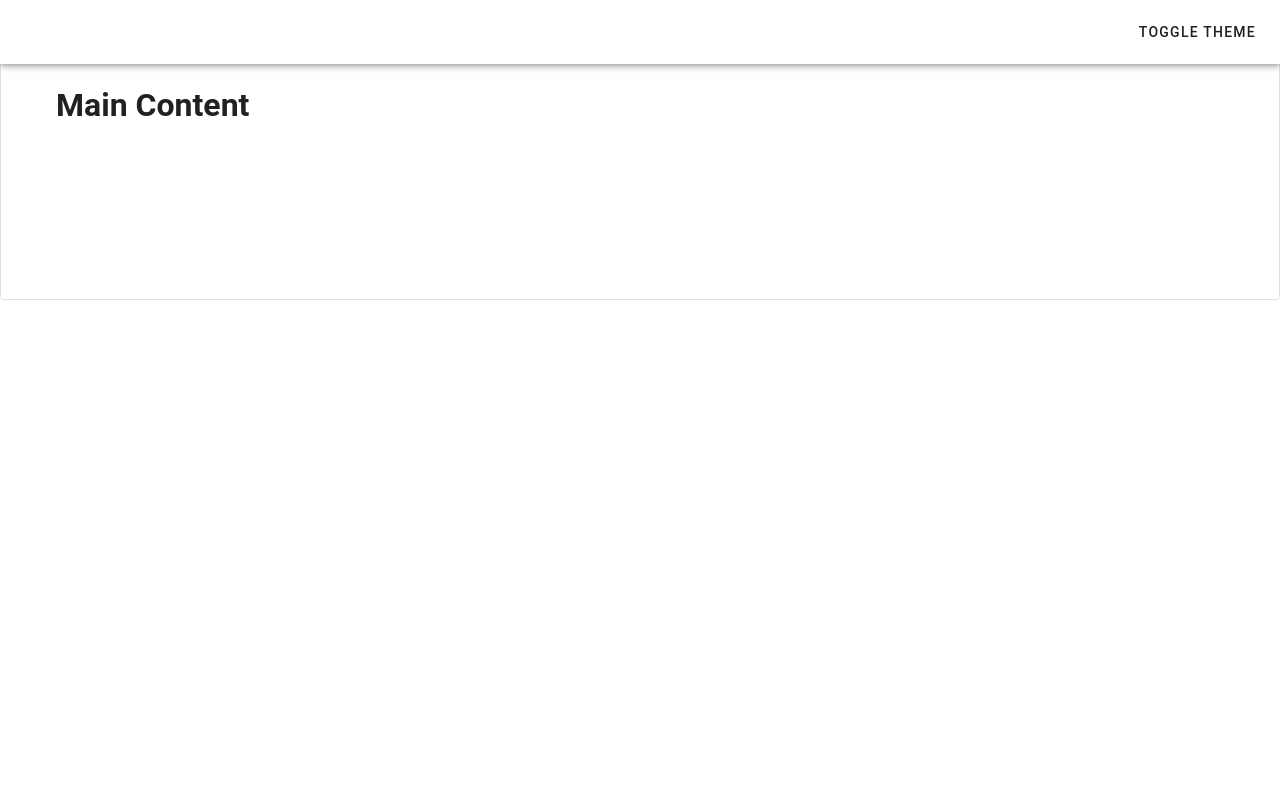
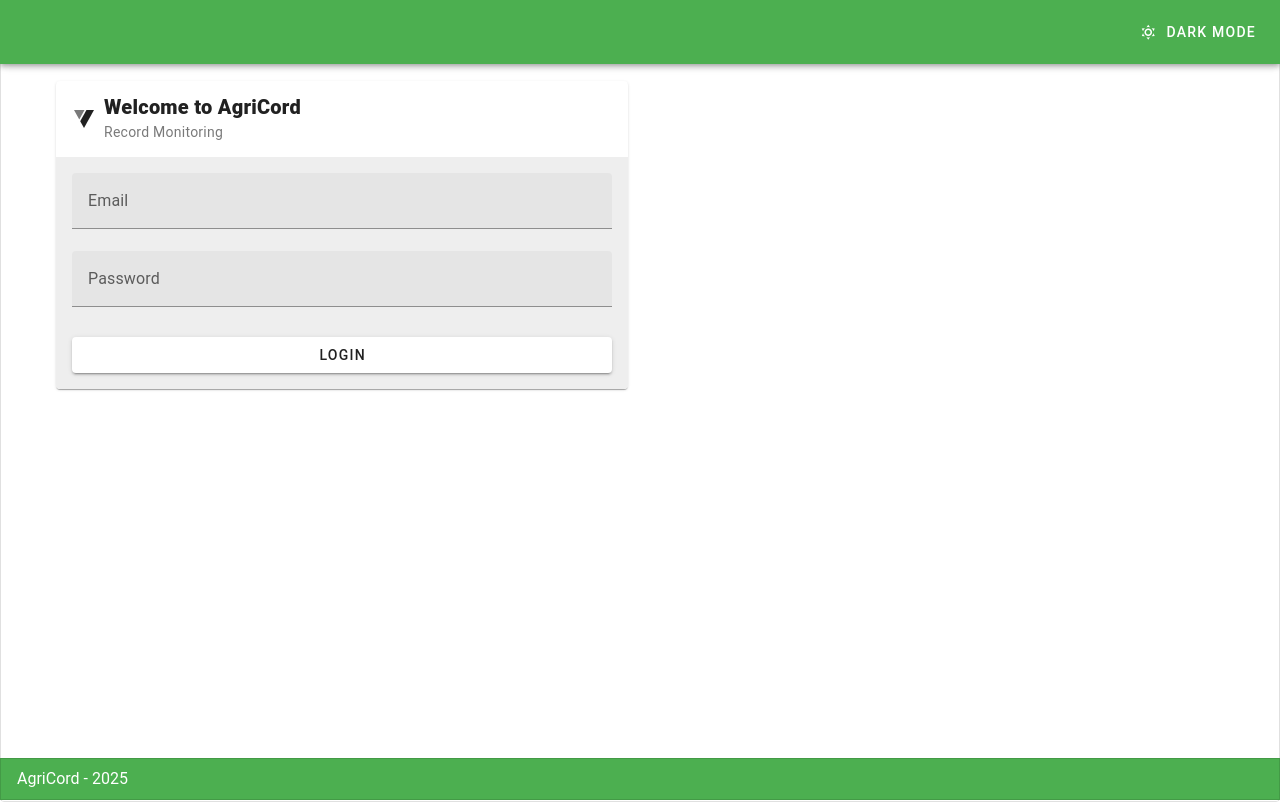
Before and after one commit to amormay-as/AgriCord, a Vue app: page / in a window 1280 px wide. Built offline with nearby package versions, Linux system fonts and the light colour scheme.

Commit message:
added proper folder structure and modify some codes in LoginView

```diff
--- a/package.json
+++ b/package.json
@@ -18,6 +18,7 @@
   },
   "devDependencies": {
     "@eslint/js": "^9.21.0",
+    "@mdi/font": "^7.4.47",
     "@vitejs/plugin-vue": "^5.2.1",
     "@vue/eslint-config-prettier": "^10.2.0",
     "eslint": "^9.21.0",
--- a/src/main.js
+++ b/src/main.js
@@ -4,6 +4,7 @@ import { createApp } from 'vue'
 import { createPinia } from 'pinia'
 
 // Vuetify
+import '@mdi/font/css/materialdesignicons.css'
 import 'vuetify/styles'
 import { createVuetify } from 'vuetify'
 import * as components from 'vuetify/components'
@@ -15,6 +16,9 @@ import router from './router'
 const app = createApp(App)
 
 const vuetify = createVuetify({
+  icons: {
+    defaultSet: 'mdi', // This is already the default value - only for display purposes
+  },
   components,
   directives,
 })
--- a/src/views/auth/LoginView.vue
+++ b/src/views/auth/LoginView.vue
@@ -9,14 +9,14 @@ function onClick() {
 </script>
 
 <template>
-  <v-responsive class="border rounded" max-height="300">
+  <v-responsive class="border rounded" max-height="1000">
     <v-app :theme="theme">
-      <v-app-bar class="px-3">
+      <v-app-bar class="px-3" color="green">
         <v-spacer></v-spacer>
 
         <v-btn
           :prepend-icon="theme === 'light' ? 'mdi-weather-sunny' : 'mdi-weather-night'"
-          text="Toggle Theme"
+          text="Dark mode"
           slim
           @click="onClick"
         ></v-btn>
@@ -24,9 +24,29 @@ function onClick() {
 
       <v-main>
         <v-container>
-          <h1>Main Content</h1>
+          <v-row>
+            <v-col cols="12" md="6">
+              <v-card class="mx-auto" prepend-icon="$vuetify" subtitle="Record Monitoring">
+                <template v-slot:title>
+                  <span class="font-weight-black">Welcome to AgriCord</span>
+                </template>
+
+                <v-card-text class="bg-surface-light pt-4">
+                  <v-form fast-fail @submit.prevent>
+                    <v-text-field label="Email"></v-text-field>
+
+                    <v-text-field label="Password" type="password"></v-text-field>
+
+                    <v-btn class="mt-2" type="login" block>Login</v-btn>
+                  </v-form>
+                </v-card-text>
+              </v-card>
+            </v-col>
+          </v-row>
         </v-container>
       </v-main>
+
+      <v-footer color="green" border app>AgriCord - 2025</v-footer>
     </v-app>
   </v-responsive>
 </template>
```
Also changed, not shown: 1 other file (tests, documents, lock files or other folders).
